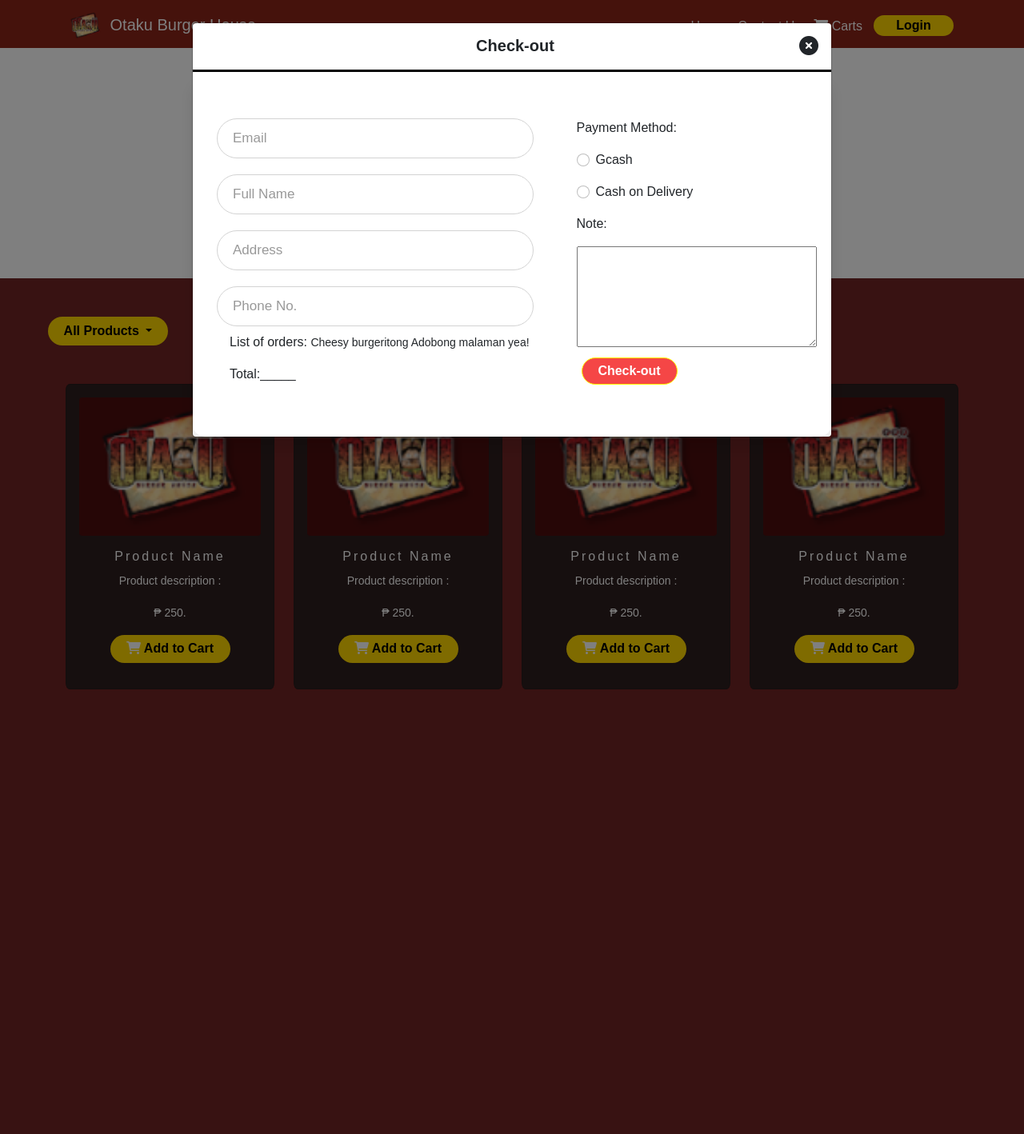
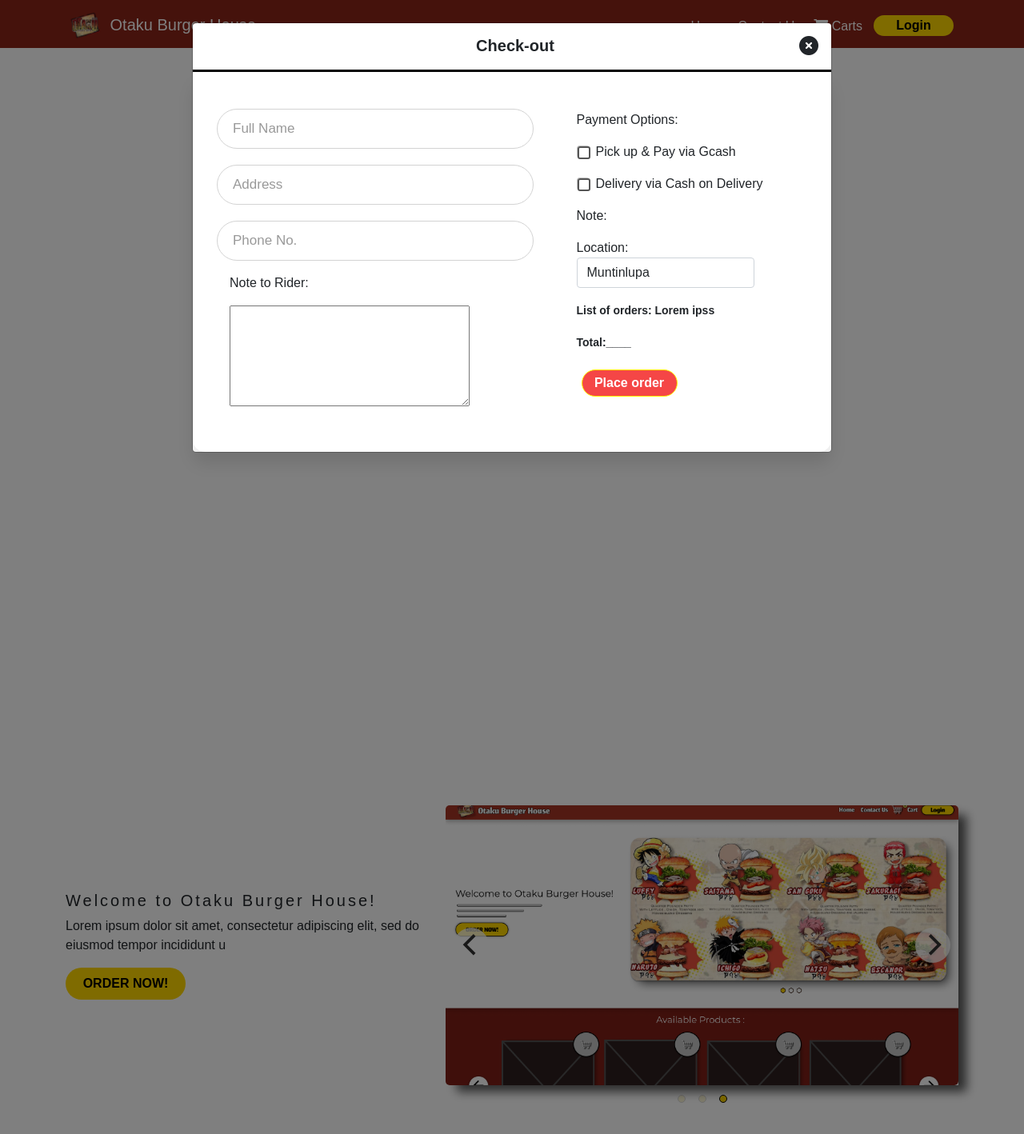
Before and after one commit to harrrilazydevs/Project-repo, a PHP site: page / in a window 1280 px wide, after a click on "Carts". Shown: the top 1418 px of the page at 80% size. Run offline with PHP 8.4, Linux system fonts and the light colour scheme; data comes from the database, SQL or seed files in the repository.

Commit message:
check-outModal(UI)

```diff
--- a/src/pages/burger_shop/user/home.php
+++ b/src/pages/burger_shop/user/home.php
@@ -1,4 +1,5 @@
-<div class="d-none page align-items-center" id="page_home">
+<div class="page align-items-center" id="page_home">
+
     <section style="background-color: white;">
         <div class="container h-25 mt-5 my-5">
             <div class="row min-vh-100 align-items-center">
@@ -20,6 +21,7 @@
         </div>
     </section>
 
+    <!-----------------------AVAILABLE PRODUCTSECTION 2ND CAROUSEL ------------------------>
     <section>
         <div class="container mt-5 mb-5">
             <h5 class="text-center text-white mb-5" style="letter-spacing: 3px;">Available Products:</h5>
@@ -86,7 +88,7 @@
         </div>
     </section>
 
-
+    <!-----------------------BESTSELLER SECTION ------------------------>
     <section style="margin-top: 7%; margin-bottom: 7%;">
         <div class="container text-white mt-5">
             <h5 class="text-center text-white mt-5" style="letter-spacing: 4px;">Otakus's Best Sellers!</h5>
@@ -157,6 +159,7 @@
         </div>
     </section>
 
+    <!-----------------------HOW TO ORDER SECTION------------------------>
     <section style="background-color: white;">
         <div class="container align-items-center">
             <div class="row d-flex justify-content-center">
@@ -185,4 +188,5 @@
             </div>
         </div>
     </section>
+
 </div>
--- a/src/pages/burger_shop/user/modals.php
+++ b/src/pages/burger_shop/user/modals.php
@@ -44,7 +44,6 @@
 </div>
 <!-- LOGIN MODAL -->
 
-
 <!-- SIGN UP MODAL -->
 <div class="modal" id="signUpModal" tabindex="-1" aria-hidden="true">
     <div class="modal-dialog">
@@ -88,7 +87,7 @@
 </div>
 <!-- SIGN UP MODAL -->
 
-<!-- CART MODAL -->
+<!-- CHECK-OUT -->
 <div class="modal" id="cartModal" tabindex="-1" aria-labelledby="exampleModalLabel" aria-hidden="true">
     <div class="modal-dialog modal-lg">
         <div class="modal-content">
@@ -100,12 +99,8 @@
             <div class="wrapper-login">
 
                 <div class="row">
-                    <div class="col-7">
+                    <div class="col-7 mt-3">
                         <form action="#">
-                            <div class="field mt-5">
-                                <input type="text" required>
-                                <label>Email</label>
-                            </div>
                             <div class="field">
                                 <input type="Full Name" required>
                                 <label>Full Name</label>
@@ -121,37 +116,44 @@
                                 <label>Phone No.</label>
                             </div>
 
-                            <p class="ms-3 mt-2">List of orders: <small>Cheesy burgeritong Adobong malaman yea!</small></p>
-                            <p class="ms-3 mt-2">Total:_____</p>
+                            <p class="ms-3 mt-3">Note to Rider:</p>
+                            <textarea name="" id="" cols="30" rows="5" class="ms-3"></textarea>
                         </form>
                     </div>
 
-                    <div class="col-5" style="margin-top: 7%;">
-                        <p>Payment Method:</p>
-
+                    <div class="col-5 mt-5">
+                        <p>Payment Options:</p>
                         <div class="mb-3 form-check">
-                            <input type="checkbox" class="form-check-input" id="gcashCheckbox" style="border-radius: 50% !important;">
-                            <label class="form-check-label" for="gcashCheckbox">Gcash</label>
+                            <input type="checkbox" class="form-check-input" id="gcashCheckbox">
+                            <label class="form-check-label" for="gcashCheckbox">Pick up & Pay via Gcash</label>
                         </div>
 
                         <div class="mb-3 form-check">
-                            <input type="checkbox" class="form-check-input" id="cashCheckbox"  style="border-radius: 50% !important;">
-                            <label class="form-check-label" for="cashCheckbox">Cash on Delivery</label>
+                            <input type="checkbox" class="form-check-input" id="cashCheckbox">
+                            <label class="form-check-label" for="cashCheckbox">Delivery via Cash on Delivery</label>
                         </div>
 
-                        <p>Note:</p><textarea name="" id="" cols="30" rows="5"></textarea>
+                        <p>Note:</p>
 
-
-                        <button class="py-1 text-white" style="font-weight:bold; background:#F54646; border-radius:20px; width:120px; margin: 6px; border: 1px solid yellow;">Check-out</button>
-
-
+                        <div>
+                            <label for="country">Location:</label>
+                            <select id="country" name="country" class="form-control" style="width: 70% !important;">
+                                <option value="Afghanistan">Muntinlupa</option>
+                                <option value="Åland Islands">Åland Islands</option>
+                            </select>
                         </div>
 
+                        <div class="mt-3">
+                            <p><small style="font-weight:bold;">List of orders: Lorem ipss</small></p>
+                            <p><small style="font-weight:bold;">Total:____</small></p>
                         </div>
 
+                        <button class="py-1 text-white" style="font-weight:bold; background:#F54646; border-radius:20px; width:120px; margin: 6px; border: 1px solid yellow;">Place order</button>
 
                     </div>
                 </div>
             </div>
         </div>
-<!-- CART MODAL -->
+    </div>
+</div>
+<!-- CHECL-OUT -->
--- a/src/pages/burger_shop/user/viewMenu.php
+++ b/src/pages/burger_shop/user/viewMenu.php
@@ -1,4 +1,5 @@
-<div class="page" id="page_viewMenu">
+<div class="d-none page" id="page_viewMenu">
+
     <section class="mt-5" style="background-color: white; height: 300px;">
         <div class="container mt-5">
             <div class="row align-items-center text-center">
@@ -11,6 +12,8 @@
     </section>
 
     <section>
+
+        <!-----------------------BUTTON VIEW MENU------------------------>
         <div class="container ms-5 mt-5 ">
             <div class="dropdown ">
                 <button class="btn btn-secondary dropdown-toggle text-black" href="#" role="button" data-bs-toggle="dropdown" style="font-weight:bold; background:#FFD600; border-radius:25px; width:150px; border: none !important;">
@@ -26,8 +29,8 @@
             </div>
         </div>
 
+        <!-----------------------PRODUCTS------------------------>
         <div class="container mt-5 mb-5">
-
             <div class="row text-white text-center">
 
                 <div class="col-lg-3">
--- a/src/resources/styles/burger_shop.css
+++ b/src/resources/styles/burger_shop.css
@@ -42,7 +42,7 @@ body{
   }
   .navbar-toggler:focus,
   .navbar-toggler:active,
-  .navbar-toggler-icon, .btn-close:focus {
+  .navbar-toggler-icon, .btn-close, .form-check-input:focus {
     outline: none !important;
     box-shadow: none !important;
     border: 0 !important;
@@ -229,24 +229,38 @@ body{
   }
 /* LOGIN PAGE */
 
-
-
-
-
-
-
-
-
-
-
-
-
-
-
-
-
-
-
+/* CHECK-OUT (CHECKBOX) MODAL */
+  input[type=checkbox] {
+    position: relative;
+    cursor: pointer;
+  }
+  input[type=checkbox]:before {
+    content: "";
+    display: block;
+    position: absolute;
+    width: 16px;
+    height: 16px;
+    top: 0;
+    left: 0;
+    border: 2px solid #555555;
+    border-radius: 3px;
+    background-color: white;
+  }
+  input[type=checkbox]:checked:after {
+    content: "";
+    display: block;
+    width: 5px;
+    height: 10px;
+    border: solid black;
+    border-width: 0 2px 2px 0;
+    -webkit-transform: rotate(45deg);
+    -ms-transform: rotate(45deg);
+    transform: rotate(45deg);
+    position: absolute;
+    top: 2px;
+    left: 6px;
+  }
+/* CHECK-OUT (CHECKBOX) MODAL */
 
 .product_item {
   overflow: hidden;
```
Lines whose indentation alone changed are shown as unchanged.
